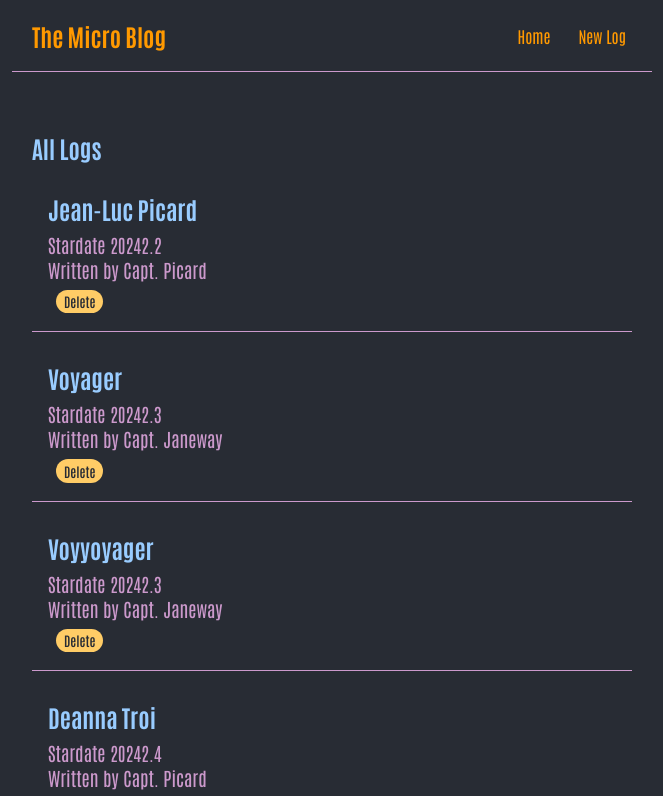
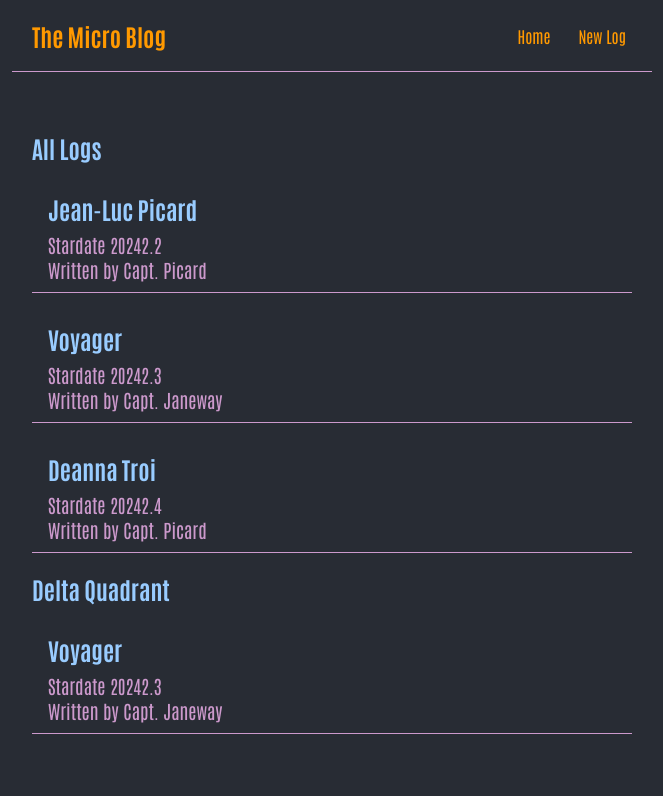
Before and after one commit to Rakodashi/micro-blog, a React (Create React App) app: page / in a window 1280 px wide. Shown: the top 796 px of the page, without its empty margins (308-971 px from the left). Built offline with nearby package versions, Linux system fonts and the light colour scheme; data requests are answered from the project's data file.

Commit message:
separated the error function into a custom component

```diff
--- a/data/db.json
+++ b/data/db.json
@@ -13,12 +13,6 @@
       "author": "Capt. Janeway",
       "id": 2
     },
-    {"title": "Voyyoyager",
-      "stardate": "20242.3",
-      "body": "The USS Voyager (NCC-74656) was a 24th century Federation Intrepid-class starship operated by Starfleet from 2371 to 2378. One of the most storied starships in the history of Starfleet, Voyager was famous for completing an unscheduled seven-year journey across the Delta Quadrant, the first successful exploration of that quadrant by the Federation, as well as numerous technological innovations and first contacts. It was the first ship in a long line to bear the name Voyager with this registry.",
-      "author": "Capt. Janeway",
-      "id": 4
-    },
 
     {"title": "Deanna Troi",
       "stardate": "20242.4",
--- a/src/Home.js
+++ b/src/Home.js
@@ -1,30 +1,16 @@
 import { useEffect, useState } from "react";
 import LogList from "./assets/LogList";
+import useFetch from "./useFetch";
 
 const Home = () => {
-  const [logs, setLogs] = useState(null);
-
-  const [name, setName] = useState('Data');
-
-  const handleDelete = (id) => {
-    const newLogs = logs.filter(log => log.id !== id);
-    setLogs(newLogs);
-  }
-
-  useEffect(() => {
-    fetch('http://localhost:8000/logs')
-      .then(res => {
-        return res.json();
-      })
-      .then(data => {
-        setLogs(data);
-      })
-  }, []);
+  const { data: logs, isPending, error } = useFetch('http://localhost:8000/logs');
 
   return (
     <div className="home">
-      {logs && <LogList logs={logs} handleDelete={handleDelete} title="All Logs" />}
-      {logs && <LogList logs={logs.filter((log) => log.author === 'Capt. Janeway')} title="Delta Quadrant" handleDelete={handleDelete} />}
+      { error && <div className="error">{ error }</div> }
+      { isPending && <div className="loading">Loading...</div>}
+      {logs && <LogList logs={logs} title="All Logs" />}
+      {logs && <LogList logs={logs.filter((log) => log.author === 'Capt. Janeway')} title="Delta Quadrant" />}
     </div>
   );
 }
--- a/src/assets/LogList.js
+++ b/src/assets/LogList.js
@@ -1,4 +1,4 @@
-const LogList = ({ logs, title, handleDelete }) => {
+const LogList = ({ logs, title }) => {
 
   return (
     <div className="log-list">
@@ -8,7 +8,6 @@ const LogList = ({ logs, title, handleDelete }) => {
           <h2> {log.title} </h2>
           <h3>Stardate {log.stardate} </h3>
           <h3>Written by {log.author} </h3>
-          <button className="button" onClick={() => handleDelete(log.id)}>Delete</button>
         </div>
       ))}
     </div>
--- a/src/index.css
+++ b/src/index.css
@@ -61,3 +61,11 @@
   font-weight: 400;
   color: #cc99cc;
 }
+.loading {
+  color: #ffcc66;
+  font-size: 2rem;
+}
+.error{
+  color: #ff3300;
+  font-size: 2rem;
+}
--- /dev/null
+++ b/src/useFetch.js
@@ -0,0 +1,32 @@
+import { useState, useEffect } from 'react';
+
+const useFetch = (url) => {
+  const [data, setData] = useState(null);
+  const [isPending, setIsPending] = useState(true);
+  const [error, setError] = useState(null);
+
+  useEffect(() => {
+    setTimeout(() => {
+      fetch(url)
+        .then(res => {
+          if(!res.ok) {
+            throw Error('Could not fetch the data for that resource');
+          }
+          return res.json();
+        })
+        .then(data => {
+          setData(data);
+          setIsPending(false);
+          setError(null);
+        })
+        .catch(err => {
+          setIsPending(false);
+          setError(err.message);
+        })
+    }, 1000);
+  }, [url]);
+
+  return { data, isPending, error }
+}
+
+export default useFetch;
```
